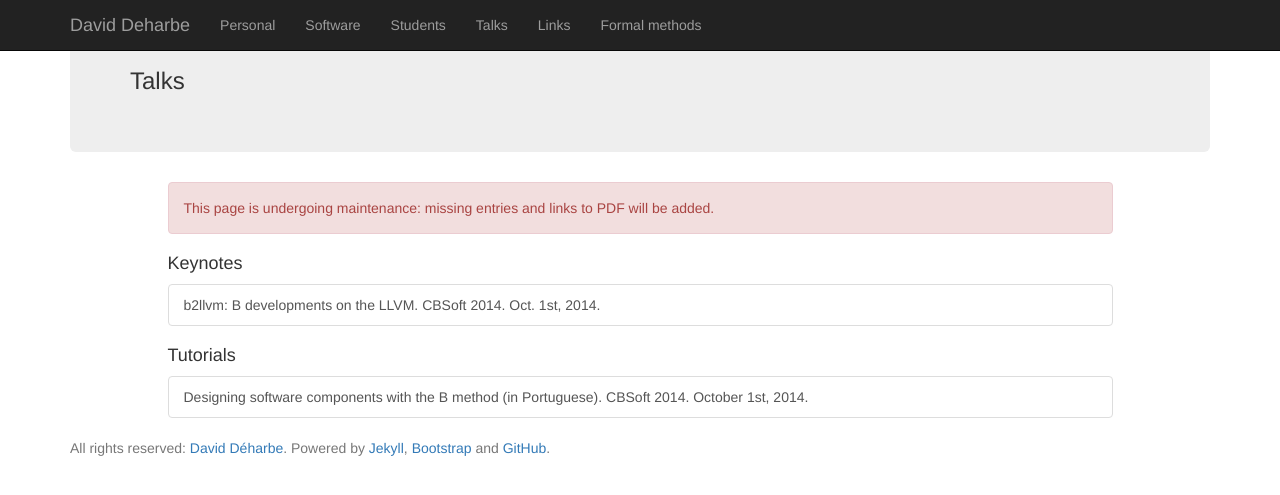
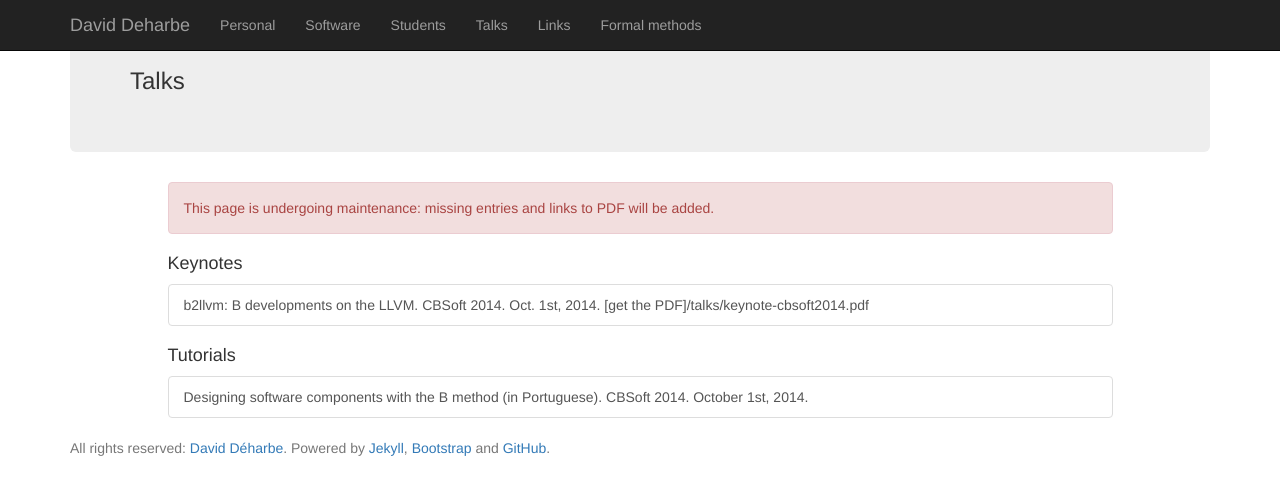
Before and after one commit to DavidDeharbe/DavidDeharbe.github.io, a Jekyll site: the page built from talks.html, in a window 1280 px wide. Shown: the top 495 px of the page. Built offline with Jekyll 4.4.1, drawn with Linux system fonts in a browser that asks for light colours; Markdown is read by kramdown in place of the engine named in the settings.

Commit message:
tentative link to PDF file in talks

```diff
--- a/talks.html
+++ b/talks.html
@@ -15,7 +15,7 @@
 <h4>Keynotes</h4>
 
 <div class="list-group">
-  <a class="list-group-item">b2llvm: B developments on the LLVM. CBSoft 2014. Oct. 1st, 2014.</a>
+  <a class="list-group-item">b2llvm: B developments on the LLVM. CBSoft 2014. Oct. 1st, 2014. [get the PDF]{{ site.url }}/talks/keynote-cbsoft2014.pdf</a>
 </div>
 
 <h4>Tutorials</h4>
```
